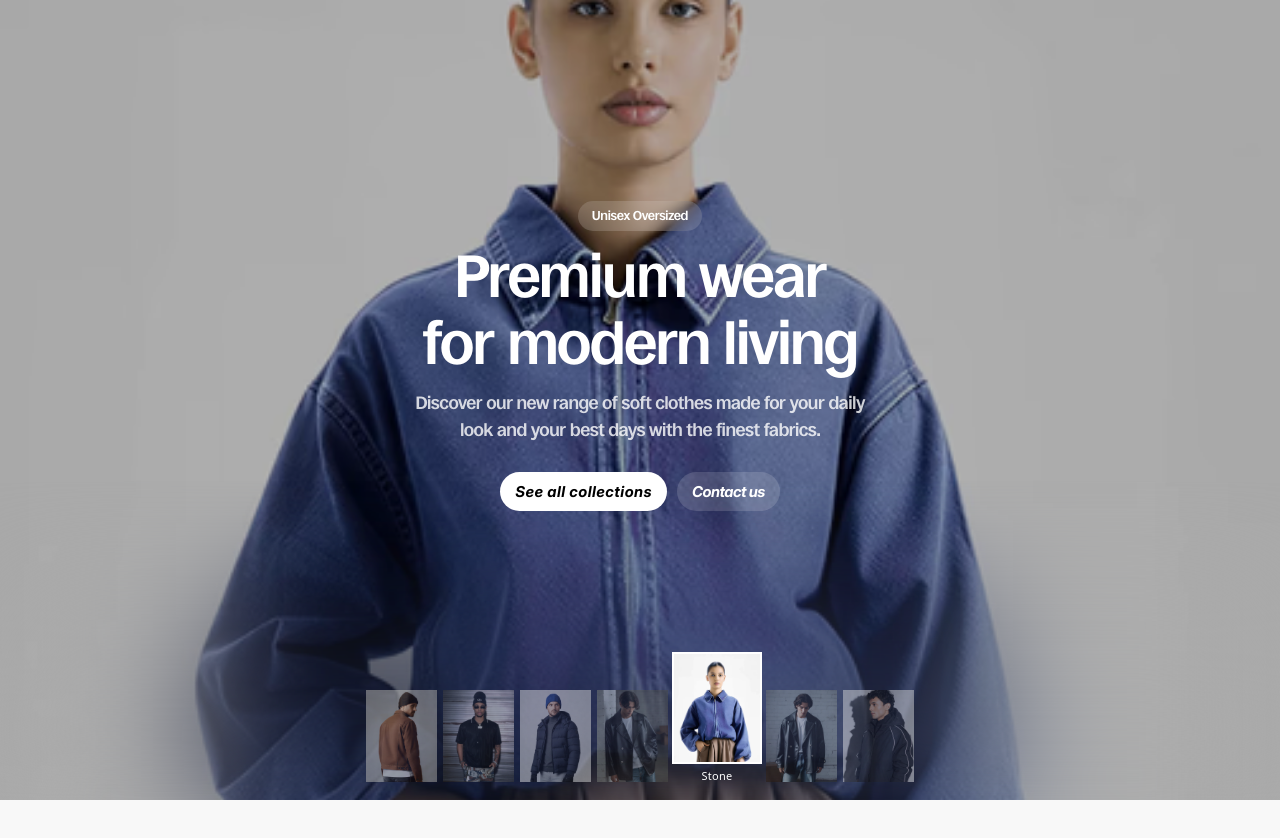
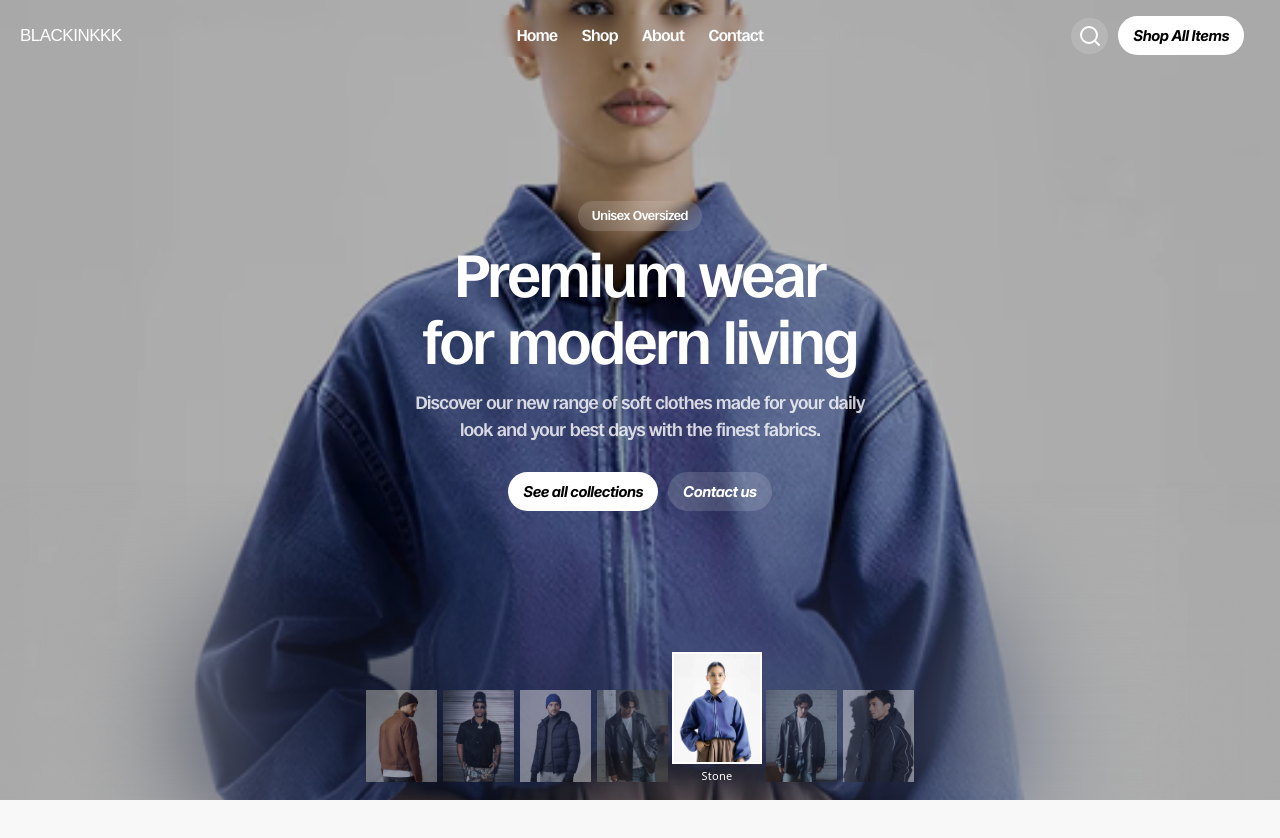
Before and after one commit to Tanziruz/blackinkkk-revamped, a Next.js app: page / in a window 1280 px wide. Shown: the top 838 px of the page. Built offline with nearby package versions, Linux system fonts and the light colour scheme.

Commit message:
Added Nav.tsx

```diff
--- a/app/globals.css
+++ b/app/globals.css
@@ -1,3 +1,4 @@
+@import url('https://fonts.googleapis.com/css2?family=Krona+One&display=swap');
 @import "tailwindcss";
 
 @font-face {
@@ -20,11 +21,17 @@
     src: url(/assets/fonts/Fino-Sans-Title-Regular.ttf) format("truetype");
 }
 
+/* #font-face {
+    font-family: Krona-One;
+    src: url(/assets/fonts/KronaOne-Regular.ttf) format("truetype");
+} */
+
 @theme{
     --font-Inter: Inter, sans-serif;
     --font-Ronzino-Medium: Ronzino-Medium, sans-serif;
     --font-Ronzino-Oblique: Ronzino-Oblique, sans-serif;
     --font-Fino: Fino-Sans, sans-serif;
+    --font-Krona: KronaOne, sans-serif;
     --color-gray: #787878;
     --color-white-15: rgba(255, 255, 255, 0.15);
     --color-white-20: rgba(255, 255, 255, 0.20);
@@ -116,19 +123,19 @@
     }
 
     button.btn1 {
-        @apply bg-white font-Inter text-black text-[15px] tracking-[0.03em] leading-[1.55em] rounded-3xl transition duration-300 ease-in-out hover:bg-gray-200 py-2 px-3.75;
+        @apply bg-white font-Inter text-black text-[15px] tracking-[-0.03em] leading-[1.55em] rounded-3xl transition duration-300 ease-in-out hover:bg-gray-200 py-2 px-3.75;
     }
 
     button.btn2{
-        @apply bg-black rounded-3xl hover:cursor-pointer text-white py-2 px-3.75 font-Inter text-[15px] tracking-[-0.0035em] leading-[1.55em] transition duration-300 ease-in-out hover:bg-gray-800;
+        @apply bg-black rounded-3xl hover:cursor-pointer text-white py-2 px-3.75 font-Inter text-[15px] tracking-[-0.03em] leading-[1.55em] transition duration-300 ease-in-out hover:bg-gray-800;
     }
 
     button.btn3{
-        @apply font-Inter text-white text-[15px] tracking-[-0.035em] leading-[1.55em] rounded-3xl bg-white-15 hover:cursor-pointer hover:bg-white-20 transition duration-300 py-2 px-3.75 ;
+        @apply font-Inter text-white text-[15px] tracking-[-0.03em] leading-[1.55em] rounded-3xl bg-white-15 hover:cursor-pointer hover:bg-white-20 transition duration-300 py-2 px-3.75 ;
     }
 
     button.btn4{
-        @apply font-Inter text-white text-[18px] tracking-[-0.035em] leading-[1.55em] rounded-3xl bg-black hover:cursor-pointer hover:bg-black/90 transition duration-300 py-2 px-3.75 ;
+        @apply font-Inter text-white text-[18px] tracking-[-0.03em] leading-[1.55em] rounded-3xl bg-black hover:cursor-pointer hover:bg-black/90 transition duration-300 py-2 px-3.75 ;
     }
 
     /* Skew-slide text animation — requires two duplicate text divs inside a span.btn-label */
--- a/app/page.tsx
+++ b/app/page.tsx
@@ -1,12 +1,13 @@
 import Hero from "@/components/Home/Hero";
 import ProductCatalog from "@/components/Home/ProductCatalog";
+import Nav from "@/components/Nav";
 
 export default function Home(){
   return (
-    <>
-    {/* <Nav/> */}
+    <div className="overflow-hidden">
+    <Nav/>
     <Hero></Hero>
     <ProductCatalog/>
-    </>
+    </div>
   );
 }
--- a/components/Buttons_And_Links/Icon.tsx
+++ b/components/Buttons_And_Links/Icon.tsx
@@ -11,10 +11,10 @@ export default function Icon({ variant = "variant1", icon: Icon }: SearchProps)
     return (
         <>
             <div className={clsx(
-                "w-9.25 h-9 hover:cursor-pointer hover:scale-110 flex justify-center transition duration-200 items-center flex-wrap rounded-full",
+                "w-9.25 h-9 hover:cursor-pointer hover:scale-110 flex justify-center transition duration-200 items-center flex-wrap rounded-full ",
                 {
                     "bg-white-15 hover:bg-white-30": variant === "variant1",
-                    "bg-white hover:bg-white-80 ": variant === "variant2",
+                    "bg-white hover:bg-white-80 shadow-md": variant === "variant2",
                 }
             )}>
                 <div className="w-auto h-auto">
--- a/components/Buttons_And_Links/NavLink.tsx
+++ b/components/Buttons_And_Links/NavLink.tsx
@@ -4,19 +4,24 @@ import clsx from "clsx";
 interface NavLinkProps {
     title: string;
     href: string;
-    variant?: "light" | "dark";
+    variant: "light" | "dark";
 }
 
 export default function Nav_Link({ title, href, variant = "light" }: NavLinkProps) {
     return (
         <Link href={href}>
-            <p className={clsx(
-                "t16 hover:cursor-pointer transition duration-300",
+            <span className={clsx(
+                "btn-anim font-Ronzino-Medium text-[16px] tracking-[-0.03em] leading-[1.55em] hover:cursor-pointer",
                 {
-                    "text-white hover:text-white-60": variant === "light",
-                    "text-black hover:text-black-80": variant === "dark",
+                    "text-white": variant === "light",
+                    "text-black": variant === "dark",
                 }
-            )}>{title}</p>
+            )}>
+                <span className="btn-label">
+                    <span className="btn-label-primary">{title}</span>
+                    <span className="btn-label-secondary">{title}</span>
+                </span>
+            </span>
         </Link>
     );
 }
--- a/components/Home/ProductCatalog.tsx
+++ b/components/Home/ProductCatalog.tsx
@@ -2,7 +2,8 @@
 export default function ProductCatalog() {
     return (
         <>
-            <div className="h-dvh w-dvw"></div>
+            <div className="h-dvh w-dvw flex justify-center items-center">
+            </div>
         </>
     );
 }
--- /dev/null
+++ b/components/Nav.tsx
@@ -0,0 +1,40 @@
+"use client";
+
+import { useEffect, useState } from "react";
+import Link from "next/link";
+import { Search } from "lucide-react";
+import Button from "./Buttons_And_Links/Button";
+import Icon from "./Buttons_And_Links/Icon";
+import Nav_Link from "./Buttons_And_Links/NavLink";
+
+export default function NavBar() {
+    const [scrolled, setScrolled] = useState(false);
+
+    useEffect(() => {
+        const onScroll = () => setScrolled(window.scrollY > window.innerHeight * 0.9);
+        window.addEventListener("scroll", onScroll, { passive: true });
+        return () => window.removeEventListener("scroll", onScroll);
+    }, []);
+
+    return (
+        <nav className={`fixed top-0 w-full grid grid-cols-3 items-center py-2 px-5 z-50 transition-colors duration-300 ${
+            scrolled ? "bg-white shadow-sm" : "bg-transparent"
+        }`}>
+            <span className={`font-Krona uppercase text-[17px] tracking-[-0.03em] leading-[1.4em] transition duration-300 justify-self-start hover:scale-105 transition  ${
+                scrolled ? "text-black" : "text-white"
+            }`}>
+                <Link href="/">BlackInkkk</Link>
+            </span>
+            <div className="flex justify-center items-center gap-6 backdrop-blur-xs rounded-full px-4 py-2">
+                <Nav_Link variant={scrolled ? "dark" : "light"} title="Home" href="#home" />
+                <Nav_Link variant={scrolled ? "dark" : "light"} title="Shop" href="#shop" />
+                <Nav_Link variant={scrolled ? "dark" : "light"} title="About" href="#about" />
+                <Nav_Link variant={scrolled ? "dark" : "light"} title="Contact" href="#contact" />
+            </div>
+            <div className="flex justify-end items-center gap-2.5 backdrop-blur-xs rounded-full px-4 py-2">
+                <Icon icon={Search} variant={scrolled ? "variant2" : "variant1"} />
+                <Button variant={scrolled ? "btn2" : "btn1"} title="Shop All Items" />
+            </div>
+        </nav>
+    );
+}
```
Also changed, not shown: assets/fonts/KronaOne-Regular.ttf (added), components/Buttons_And_Links/LogoText.tsx (added).
